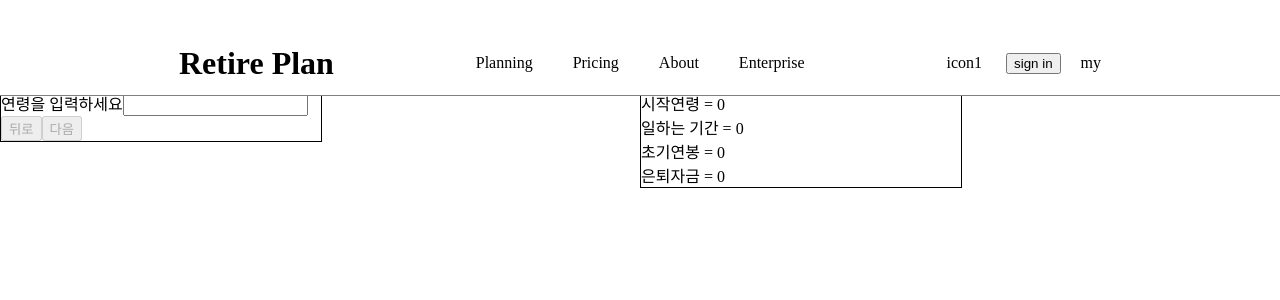
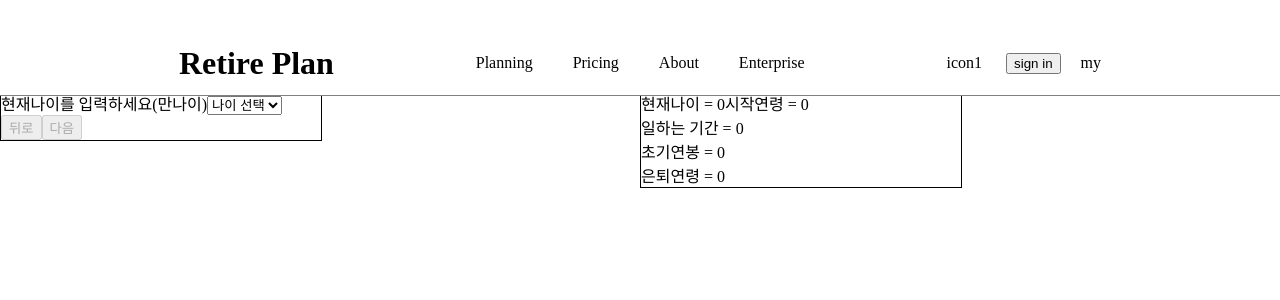
Before and after one commit to karmina-H/Retire-Plan, a React (Create React App) app: page /calculate in a window 1280 px wide. Shown: the top 300 px of the page. Built offline with nearby package versions, Linux system fonts and the light colour scheme.

Commit message:
calcaulte-logic-done

```diff
--- a/src/pages/calculate/calculate.jsx
+++ b/src/pages/calculate/calculate.jsx
@@ -2,12 +2,19 @@ import './calculate.css';
 import { useState } from 'react';
 import User_input from './user_input';
 import User_output from './user_ouput';
+import { Link } from "react-router-dom";
+
+
 
 const Calculate = () => {
-    const [start_age, setStart_age] = useState(0);
-    const [working_years, setworking_years] = useState(0);
-    const [initial_salary_before_tax, setinitial_salary_before_tax] = useState(0);
+    const [current_age, setCurrent_age] = useState(0); //현재나이
+    const [start_age, setStart_age] = useState(0); //입사연령
+    const [working_years, setworking_years] = useState(0); //근무기간
+    const [initial_salary_before_tax, setinitial_salary_before_tax] = useState(0); //초봉
     const [startneeded_amount_age, setstartneeded_amount_age] = useState(0);
+    const [retiremonet_age, setRetirement_age] = useState(0);//은퇴연령
+
+    const [islast , setIslast] = useState(false);
 
 
     return (
@@ -15,22 +22,23 @@ const Calculate = () => {
             <div id='calculate-container'>
                 <div id="cal-content1">
                     <User_input
-                        setStart_age={setStart_age}
-                        setworking_years={setworking_years}
-                        setinitial_salary_before_tax={setinitial_salary_before_tax}
-                        setstartneeded_amount_age={setstartneeded_amount_age}
+                        setCurrent_age={setCurrent_age} //나이설정
+                        setStart_age={setStart_age}//입사연령설정
+                        setworking_years={setworking_years}//근무기간설정
+                        setinitial_salary_before_tax={setinitial_salary_before_tax}//초봉설정
+                        setRetirement_age={setRetirement_age}//은퇴연령설정
+                        setIslast={setIslast}
+                    />
+                    {islast && <button><Link to="/result" state={{current_age:current_age, start_age:start_age, working_years:working_years,
+                    initial_salary_before_tax:initial_salary_before_tax, retiremonet_age:retiremonet_age }}>계산하기</Link></button>}
+                </div>
+                <div id="cal-content2">
+                    <User_output
+                        current_age={current_age}
                         start_age={start_age}
                         working_years={working_years}
                         initial_salary_before_tax={initial_salary_before_tax}
-                        startneeded_amount_age={startneeded_amount_age}
-                    />
-                </div>
-                <div id="cal-content2">
-                    <User_output
-                        start_age={start_age}
-                        working_years={working_years}
-                        initial_salary_before_tax={initial_salary_before_tax}
-                        startneeded_amount_age={startneeded_amount_age}
+                        retiremonet_age={retiremonet_age}
                     />
                 </div>
             </div>
@@ -38,4 +46,6 @@ const Calculate = () => {
     );
 };
 
+
+
 export default Calculate;
--- a/src/pages/calculate/user_input.jsx
+++ b/src/pages/calculate/user_input.jsx
@@ -1,38 +1,37 @@
-import { Link } from 'react-router-dom';
 import './user_input.css';
 import { useState } from 'react';
+import { useEffect } from 'react';
 
 
 const User_input = (props) => {
     const [current_page, setCurrent_page] = useState(1);
     const [isValidInput, setIsValidInput] = useState(false); // 수정
 
-    const user_state ={
-        start_age: props.start_age,
-        working_years: props.working_years,
-        initial_salary_before_tax: props.initial_salary_before_tax,
-        startneeded_amount_age: props.startneeded_amount_age
-        }
-
 
     const nextPage = () => {
-        if (isValidInput && current_page < 4) {
+        if (isValidInput && current_page < 5) {
             setCurrent_page(prev => prev + 1);
         }
     };
+
+    useEffect(() => {
+        setIsValidInput(false);
+    }, [current_page]);
 
     const prevPage = () => setCurrent_page(prev => prev - 1);
 
     return (
         <div id='user-input-container'>
-            {current_page === 1 && <Getage setStart_age={props.setStart_age} setCurrent_page={setCurrent_page} setIsValidInput={setIsValidInput} />}
-            {current_page === 2 && <Getyears setworking_years={props.setworking_years} setCurrent_page={setCurrent_page} setIsValidInput={setIsValidInput} />}
-            {current_page === 3 && <Getsalary setinitial_salary_before_tax={props.setinitial_salary_before_tax} setCurrent_page={setCurrent_page} setIsValidInput={setIsValidInput} />}
-            {current_page === 4 && <Getamount setstartneeded_amount_age={props.setstartneeded_amount_age} setCurrent_page={setCurrent_page} setIsValidInput={setIsValidInput} />}
+            {current_page === 1 && <Getcurrent_age setCurrent_age={props.setCurrent_age} setCurrent_page={setCurrent_page} setIsValidInput={setIsValidInput}/>}
+            {current_page === 2 && <Getage setStart_age={props.setStart_age} setCurrent_page={setCurrent_page} setIsValidInput={setIsValidInput}/>}
+            {current_page === 3 && <Getyears setworking_years={props.setworking_years} setCurrent_page={setCurrent_page} setIsValidInput={setIsValidInput}  />}
+            {current_page === 4 &&  <Getsalary setinitial_salary_before_tax={props.setinitial_salary_before_tax} setCurrent_page={setCurrent_page} setIsValidInput={setIsValidInput}/>}
+            {current_page === 5 && <Getretire_age setRetirement_age={props.setRetirement_age} setCurrent_page={setCurrent_page} setIsValidInput={setIsValidInput} setIslast={props.setIslast}/>}
+
 
             <div>
                 <Back_button current_page={current_page} prevPage={prevPage} />
-                {current_page === 4 ? <Link to="/result" props = {user_state}><Cal_button isValidInput={isValidInput}/></Link> : <Next_button nextPage={nextPage} isValidInput={isValidInput} />}
+                {current_page === 5 ? null : <Next_button nextPage={nextPage} isValidInput={isValidInput} />}
             </div>
         </div>
     );
@@ -42,9 +41,6 @@ const Next_button = ({ nextPage, isValidInput }) => {
     return <button onClick={nextPage} disabled={!isValidInput}>다음</button>;
 };
 
-const Cal_button = ({isValidInput, Linktoresult}) => {
-    return <button onClick={Linktoresult} isabled={!isValidInput}>계산하기</button>
-};
 
 const Back_button = ({ current_page, prevPage }) => {
     return <button onClick={prevPage} disabled={current_page === 1}>뒤로</button>;
@@ -57,13 +53,11 @@ const validatePositiveNumber = (value) => {
 
 const Getage = (props) => {
     const [errorMessage, setErrorMessage] = useState("");
-    const [inputValue, setInputValue] = useState(""); // 수정
 
-    const handleInputChange = (e) => {
-        setInputValue(e.target.value); // 수정
-
-        if (validatePositiveNumber(e.target.value)) {
-            props.setStart_age(e.target.value);
+    const handleSelectChange = (e) => {
+        const value = e.target.value;
+        if (validatePositiveNumber(value)) {
+            props.setStart_age(value);
             setErrorMessage("");
             props.setIsValidInput(true);
         } else {
@@ -72,10 +66,17 @@ const Getage = (props) => {
         }
     };
 
+    const ages = Array.from({ length: 70 }, (_, i) => i + 1);
+
     return (
         <div>
-            연령을 입력하세요
-            <input type="number" value={inputValue} onChange={handleInputChange} />
+            시작 나이를 선택하세요(만 나이)
+            <select onChange={handleSelectChange}>
+                <option value="">나이 선택</option>
+                {ages.map(age => (
+                    <option key={age} value={age}>{age}</option>
+                ))}
+            </select>
             {errorMessage && <p>{errorMessage}</p>}
         </div>
     );
@@ -84,18 +85,13 @@ const Getage = (props) => {
 
 
 const Getyears = (props) => {
+
     const [errorMessage, setErrorMessage] = useState("");
-    const [inputValue, setInputValue] = useState(""); // 수정
-    if(inputValue === ""){
-        props.setIsValidInput(false);
-    }
 
-    const handleInputChange = (e) => {
-        setInputValue(e.target.value); // 수정
-
-
-        if (validatePositiveNumber(e.target.value)) {
-            props.setworking_years(e.target.value);
+    const handleSelectChange = (e) => {
+        const value = e.target.value;
+        if (validatePositiveNumber(value)) {
+            props.setworking_years(value);
             setErrorMessage("");
             props.setIsValidInput(true);
         } else {
@@ -104,27 +100,33 @@ const Getyears = (props) => {
         }
     };
 
+    const ages = Array.from({ length: 70 }, (_, i) => i + 1);
+
     return (
         <div>
-            일하는 기간을 입력하세요
-            <input type="number" value={inputValue} onChange={handleInputChange} />
+            일하는 기간을 입력하세요(년도)
+            <select onChange={handleSelectChange}>
+                <option value="">기간 선택</option>
+                {ages.map(age => (
+                    <option key={age} value={age}>{age}년</option>
+                ))}
+            </select>
             {errorMessage && <p>{errorMessage}</p>}
         </div>
     );
+
+
+
 };
 
 const Getsalary = (props) => {
+
     const [errorMessage, setErrorMessage] = useState("");
-    const [inputValue, setInputValue] = useState(""); // 수정
-    if(inputValue === ""){
-        props.setIsValidInput(false);
-    }
 
-    const handleInputChange = (e) => {
-        setInputValue(e.target.value); // 수정
-
-        if (validatePositiveNumber(e.target.value)) {
-            props.setinitial_salary_before_tax(e.target.value);
+    const handleSelectChange = (e) => {
+        const value = e.target.value;
+        if (validatePositiveNumber(value)) {
+            props.setinitial_salary_before_tax(value);
             setErrorMessage("");
             props.setIsValidInput(true);
         } else {
@@ -133,27 +135,35 @@ const Getsalary = (props) => {
         }
     };
 
+    const ages = Array.from({ length: 980 }, (_, i) => 2000 + (100 * i));
+
     return (
         <div>
             연봉을 입력하세요
-            <input type="number" value={inputValue} onChange={handleInputChange} />
+            <select onChange={handleSelectChange}>
+                <option value="">연봉 선택</option>
+                {ages.map(age => (
+                    <option key={age} value={age}>{age}만원</option>
+                ))}
+            </select>
             {errorMessage && <p>{errorMessage}</p>}
         </div>
     );
+
+
+
+
 };
 
-const Getamount = (props) => {
+const Getcurrent_age = (props) => {
+
+
     const [errorMessage, setErrorMessage] = useState("");
-    const [inputValue, setInputValue] = useState(""); // 수정
-    if(inputValue === ""){
-        props.setIsValidInput(false);
-    }
 
-    const handleInputChange = (e) => {
-        setInputValue(e.target.value); // 수정
-
-        if (validatePositiveNumber(e.target.value)) {
-            props.setstartneeded_amount_age(e.target.value);
+    const handleSelectChange = (e) => {
+        const value = e.target.value;
+        if (validatePositiveNumber(value)) {
+            props.setCurrent_age(value);
             setErrorMessage("");
             props.setIsValidInput(true);
         } else {
@@ -162,15 +172,61 @@ const Getamount = (props) => {
         }
     };
 
+    const ages = Array.from({ length: 70 }, (_, i) => i + 1);
+
     return (
         <div>
-            필요 은퇴자금을 입력하세요
-            <input type="number" value={inputValue} onChange={handleInputChange} />
+             현재나이를 입력하세요(만나이)
+            <select onChange={handleSelectChange}>
+                <option value="">나이 선택</option>
+                {ages.map(age => (
+                    <option key={age} value={age}>{age}</option>
+                ))}
+            </select>
+            {errorMessage && <p>{errorMessage}</p>}
+        </div>
+    );
+
+
+
+
+};
+
+
+const Getretire_age = (props) => {
+
+
+    const [errorMessage, setErrorMessage] = useState("");
+
+    const handleSelectChange = (e) => {
+        const value = e.target.value;
+        if (validatePositiveNumber(value)) {
+            props.setRetirement_age(e.target.value);
+            setErrorMessage("");
+            props.setIsValidInput(true);
+            props.setIslast(true);
+        } else {
+            setErrorMessage("올바른 숫자를 입력하세요");
+            props.setIsValidInput(false);
+            props.setIslast(true);
+        }
+    };
+
+    const ages = Array.from({ length: 70 }, (_, i) => i + 1);
+
+    return (
+        <div>
+            은퇴 나이를 선택하세요(만 나이)
+            <select onChange={handleSelectChange}>
+                <option value="">나이 선택</option>
+                {ages.map(age => (
+                    <option key={age} value={age}>{age}</option>
+                ))}
+            </select>
             {errorMessage && <p>{errorMessage}</p>}
         </div>
     );
 };
 
 
-
 export default User_input;
--- a/src/pages/calculate/user_ouput.jsx
+++ b/src/pages/calculate/user_ouput.jsx
@@ -5,10 +5,11 @@ const User_output = (props) =>{
 
         return(
             <div id='user-output-container'>
+                현재나이 = {props.current_age}
                 시작연령 = {props.start_age}<br/>
                 일하는 기간 = {props.working_years}<br/>
                 초기연봉 = {props.initial_salary_before_tax}<br/>
-                은퇴자금 = {props.startneeded_amount_age}
+                은퇴연령 = {props.retiremonet_age}
             </div>
 
         );
--- a/src/pages/result/result.jsx
+++ b/src/pages/result/result.jsx
@@ -1,16 +1,20 @@
 import './result.css'
 import React from "react";
+import { useLocation } from 'react-router-dom';
 
 
-const Result = (props) => {
+const Result = () => {
+    const location = useLocation();
+    const { start_age, working_years, initial_salary_before_tax, retiremonet_age, current_age } = location.state || {};
         return(
             <div id="result-container">
-                임시 페이지 -  result
-                {props[0]}
-                {props.working_years}
-                {props.initial_salary_before_tax}
-                {props.startneeded_amount_age}
-            </div>
+            <h1>Result Page</h1>
+            <p>Start Age: {start_age}</p>
+            <p>Working Years: {working_years}</p>
+            <p>Initial Salary Before Tax: {initial_salary_before_tax}</p>
+            <p>current_age : {current_age}</p>
+            <p>retiremonet_age: {retiremonet_age}</p>
+        </div>
         );
 }
 
```
